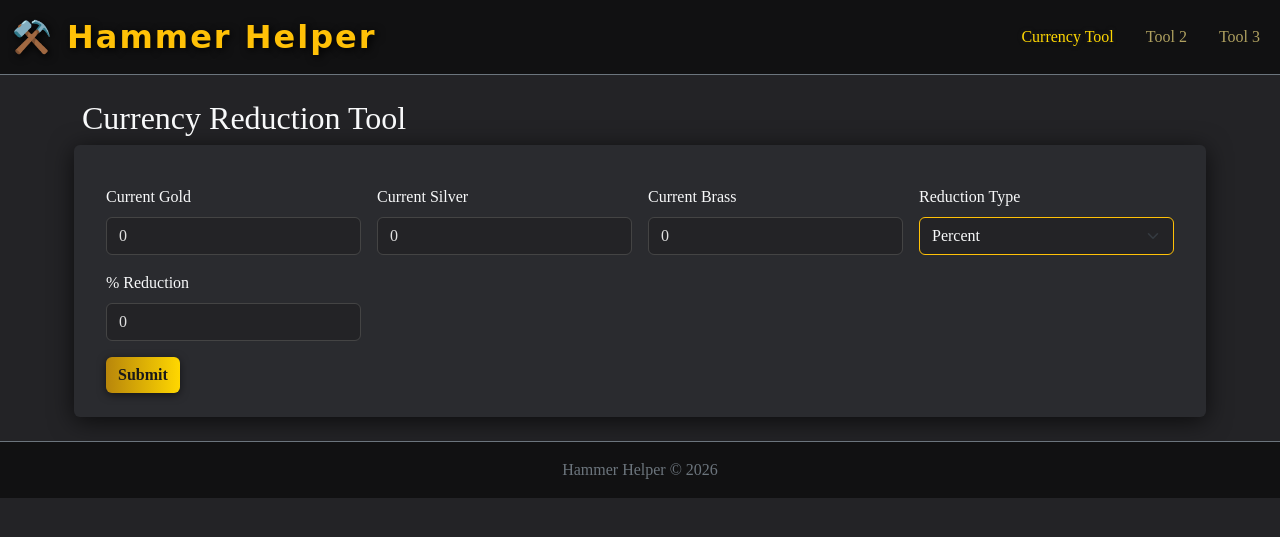
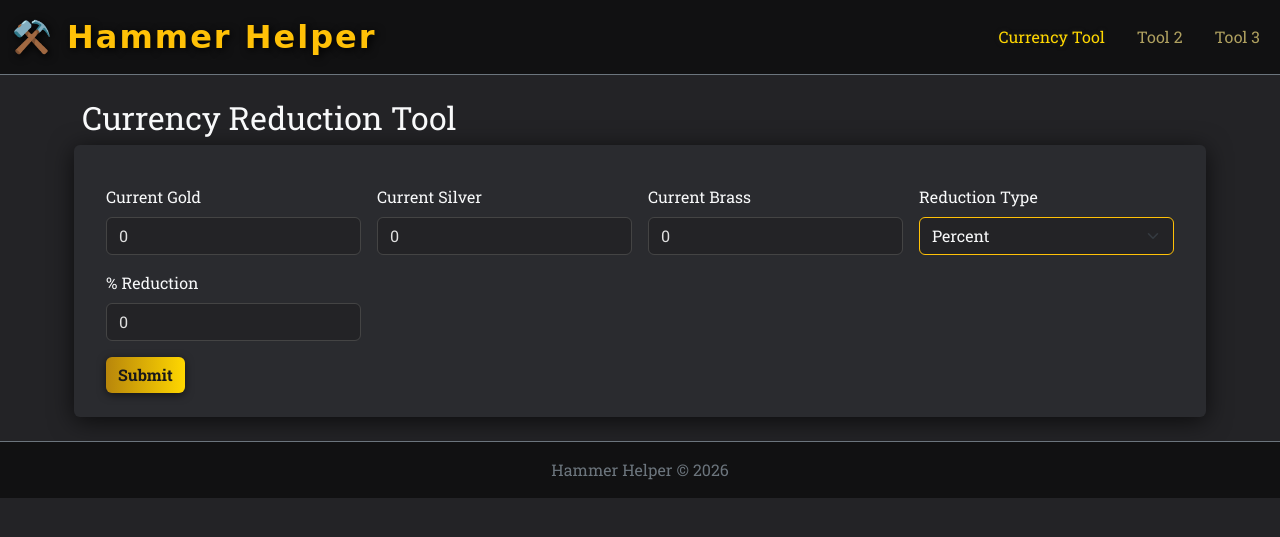
Before and after one commit to tblanarik/hammer-helper, a Flask app: page / in a window 1280 px wide. Shown: the top 537 px of the page. Run offline with Flask 3, Linux system fonts and the light colour scheme.

Commit message:
roboto slab

```diff
--- a/static/dark_gothic.css
+++ b/static/dark_gothic.css
@@ -1,7 +1,8 @@
+@import url('https://fonts.googleapis.com/css2?family=Roboto+Slab:wght@400;700&display=swap');
 body {
     background: #18181a !important;
     color: #e0e0e0;
-    font-family: 'Merriweather', serif;
+    font-family: 'Roboto Slab', serif;
 }
 
 .navbar, .footer {
```
